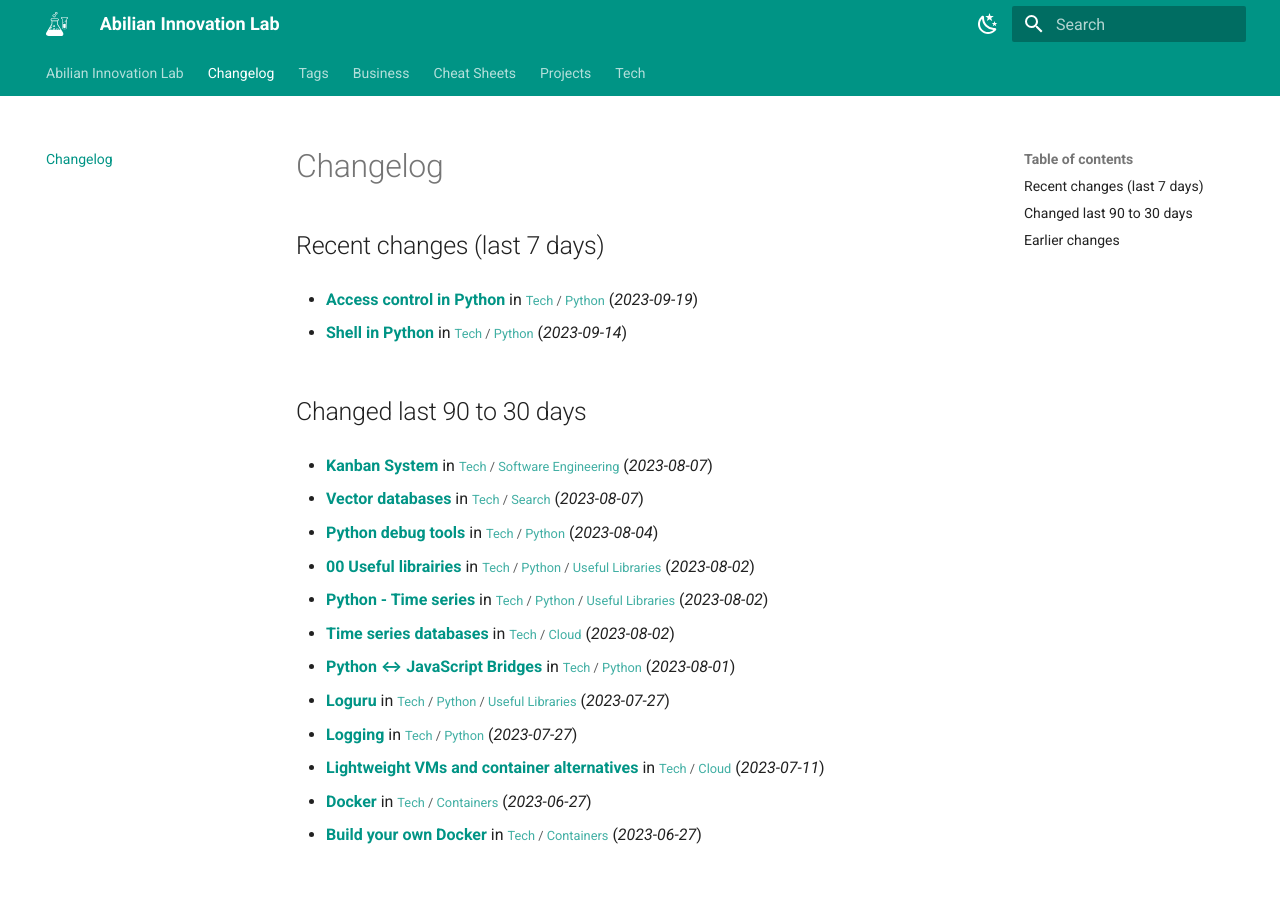
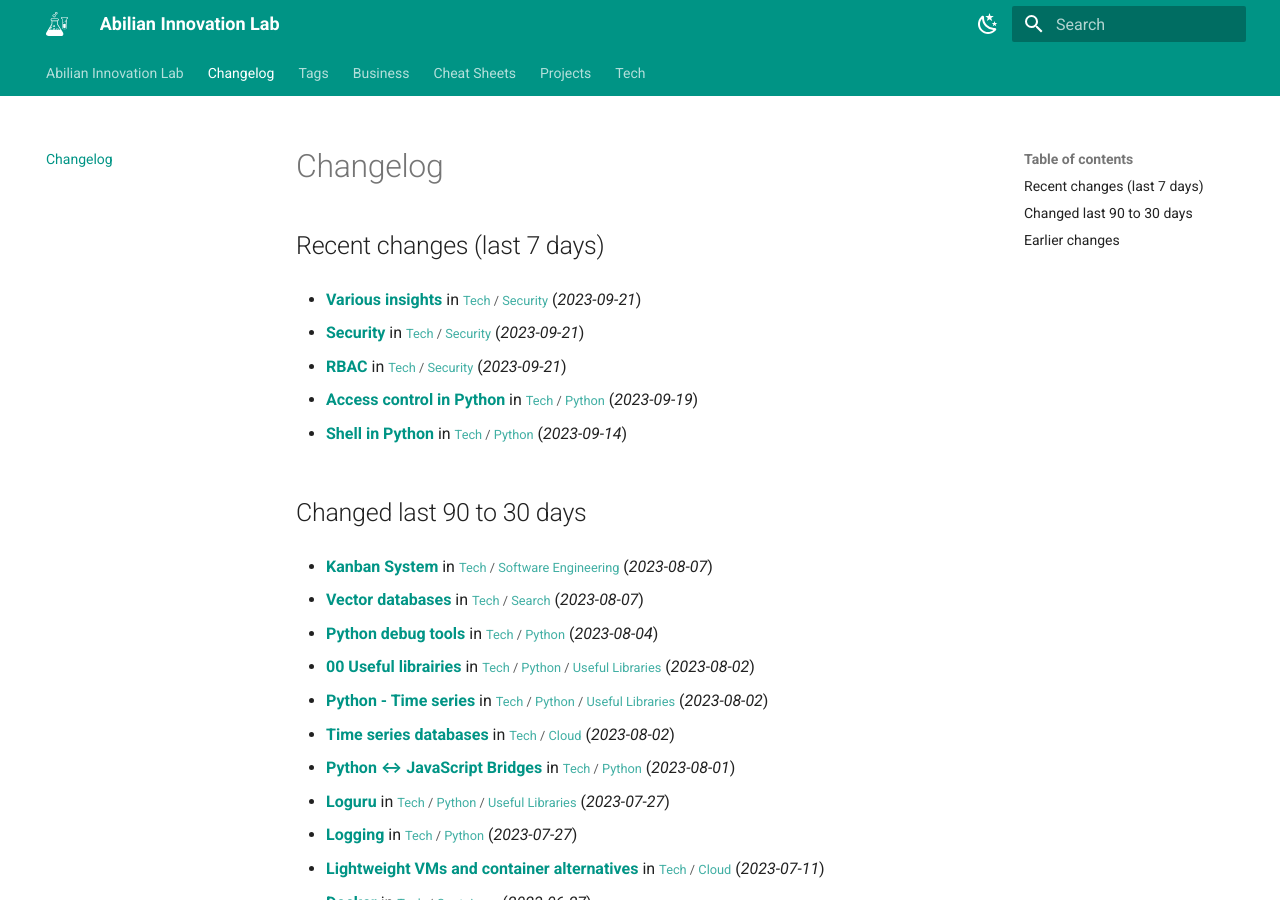
Before and after one commit to abilian/lab.abilian.com, an MkDocs documentation site: the page built from docs/changelog.md, in a window 1280 px wide and 900 px high. Built offline with MkDocs 1.6.1 and Material for MkDocs 9.7.7, drawn with Linux system fonts in a browser that asks for light colours; comment, search, counter and statistics services are not loaded; some of the changed text lies outside the part shown.

Commit message:
Update content

```diff
--- a/docs/changelog.md
+++ b/docs/changelog.md
@@ -1,6 +1,12 @@
 # Changelog
 
 ## Recent changes (last 7 days)
+
+- **[Various insights](/Tech/Security/Various insights/)** in <small>[Tech](/Tech/00 Technology/) / [Security](/Tech/Security/RBAC/)</small> (*2023-09-21*)
+
+- **[Security](/Tech/Security/Security/)** in <small>[Tech](/Tech/00 Technology/) / [Security](/Tech/Security/RBAC/)</small> (*2023-09-21*)
+
+- **[RBAC](/Tech/Security/RBAC/)** in <small>[Tech](/Tech/00 Technology/) / [Security](/Tech/Security/RBAC/)</small> (*2023-09-21*)
 
 - **[Access control in Python](/Tech/Python/Access control in Python/)** in <small>[Tech](/Tech/00 Technology/) / [Python](/Tech/Python/(Pretty) tables in Python/)</small> (*2023-09-19*)
 
```
Also changed, not shown: other parts of docs/changelog.md (+0 -4 lines).
